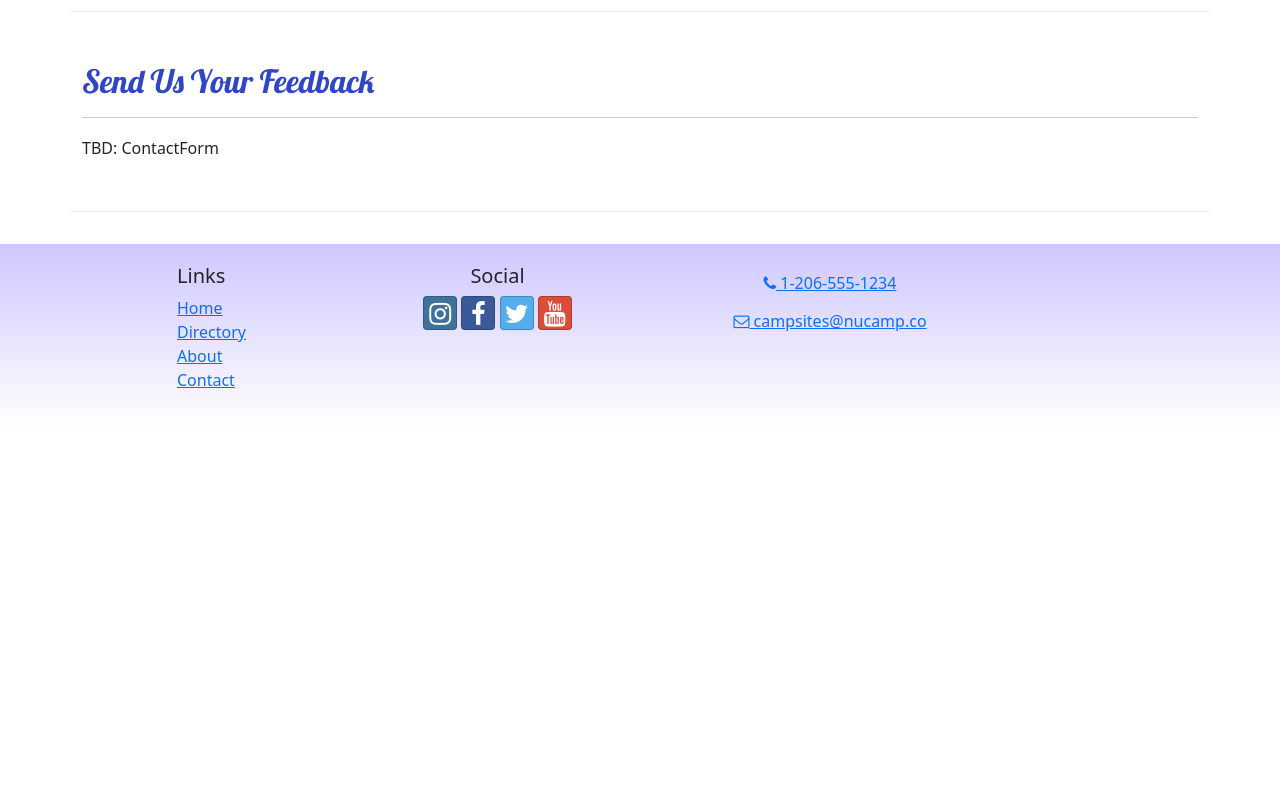
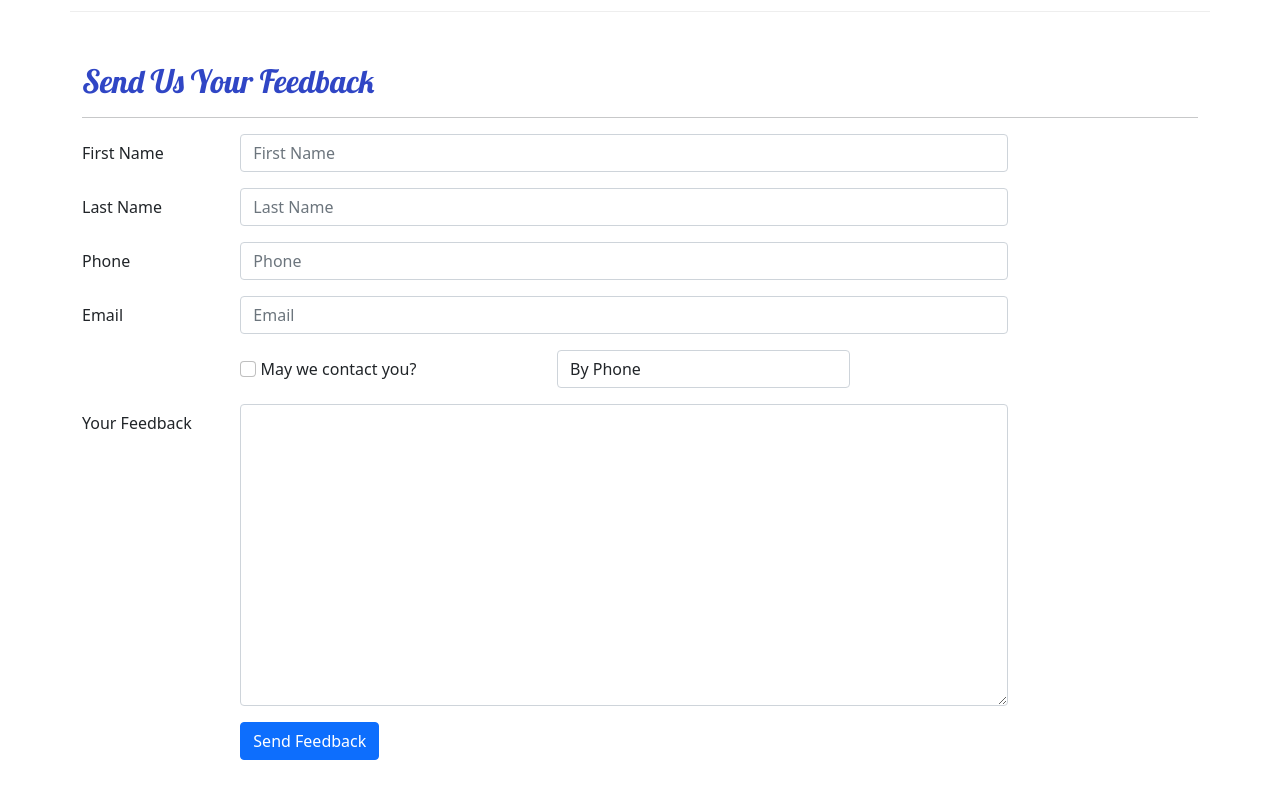
Before and after one commit to LoganPhilbrick/react-nucamp, a React (Create React App) app: page /contact in a window 1280 px wide. Shown: the part 480-1280 px from the top of the page. Before the commit the page ends 908 px from the top, so only its background shows below. Built offline with nearby package versions, Linux system fonts and the light colour scheme.

Commit message:
Using NPM

```diff
--- /dev/null
+++ b/src/components/ContactForm.js
@@ -0,0 +1,88 @@
+import { Button, Label, Col, FormGroup } from "reactstrap";
+import { Formik, Field, Form } from "formik";
+
+const ContactForm = () => {
+  const handleSubmit = (values, { resetForm }) => {
+    console.log("form values:", values);
+    console.log("in JSON format:", JSON.stringify(values));
+    resetForm();
+  };
+
+  return (
+    <Formik
+      initialValues={{
+        firstName: "",
+        lastName: "",
+        phoneNum: "",
+        email: "",
+        agree: false,
+        contactType: "By Phone",
+        feedback: "",
+      }}
+      onSubmit={handleSubmit}
+    >
+      <Form>
+        <FormGroup row>
+          <Label htmlFor="firstName" md="2">
+            First Name
+          </Label>
+          <Col md="10">
+            <Field name="firstName" placeholder="First Name" className="form-control" />
+          </Col>
+        </FormGroup>
+        <FormGroup row>
+          <Label htmlFor="lastName" md="2">
+            Last Name
+          </Label>
+          <Col md="10">
+            <Field name="lastName" placeholder="Last Name" className="form-control" />
+          </Col>
+        </FormGroup>
+        <FormGroup row>
+          <Label htmlFor="phoneNum" md="2">
+            Phone
+          </Label>
+          <Col md="10">
+            <Field name="phoneNum" placeholder="Phone" className="form-control" />
+          </Col>
+        </FormGroup>
+        <FormGroup row>
+          <Label htmlFor="email" md="2">
+            Email
+          </Label>
+          <Col md="10">
+            <Field name="email" placeholder="Email" type="email" className="form-control" />
+          </Col>
+        </FormGroup>
+        <FormGroup row>
+          <Label check md={{ size: 4, offset: 2 }}>
+            <Field name="agree" type="checkbox" className="form-check-input" /> May we contact you?
+          </Label>
+          <Col md="4">
+            <Field name="contactType" as="select" className="form-control">
+              <option>By Phone</option>
+              <option>By Email</option>
+            </Field>
+          </Col>
+        </FormGroup>
+        <FormGroup row>
+          <Label htmlFor="feedback" md="2">
+            Your Feedback
+          </Label>
+          <Col md="10">
+            <Field name="feedback" as="textarea" rows="12" className="form-control" />
+          </Col>
+        </FormGroup>
+        <FormGroup row>
+          <Col md={{ size: 10, offset: 2 }}>
+            <Button type="submit" color="primary">
+              Send Feedback
+            </Button>
+          </Col>
+        </FormGroup>
+      </Form>
+    </Formik>
+  );
+};
+
+export default ContactForm;
--- a/src/pages/ContactPage.js
+++ b/src/pages/ContactPage.js
@@ -1,5 +1,6 @@
 import { Container, Col, Row } from "reactstrap";
 import SubHeader from "../components/SubHeader";
+import ContactForm from "../components/ContactForm";
 
 const ContactPage = () => {
   return (
@@ -32,7 +33,9 @@
           <h2>Send Us Your Feedback</h2>
           <hr />
         </Col>
-        <Col md="10">TBD: ContactForm</Col>
+        <Col md="10">
+          <ContactForm />
+        </Col>
       </Row>
     </Container>
   );
```
